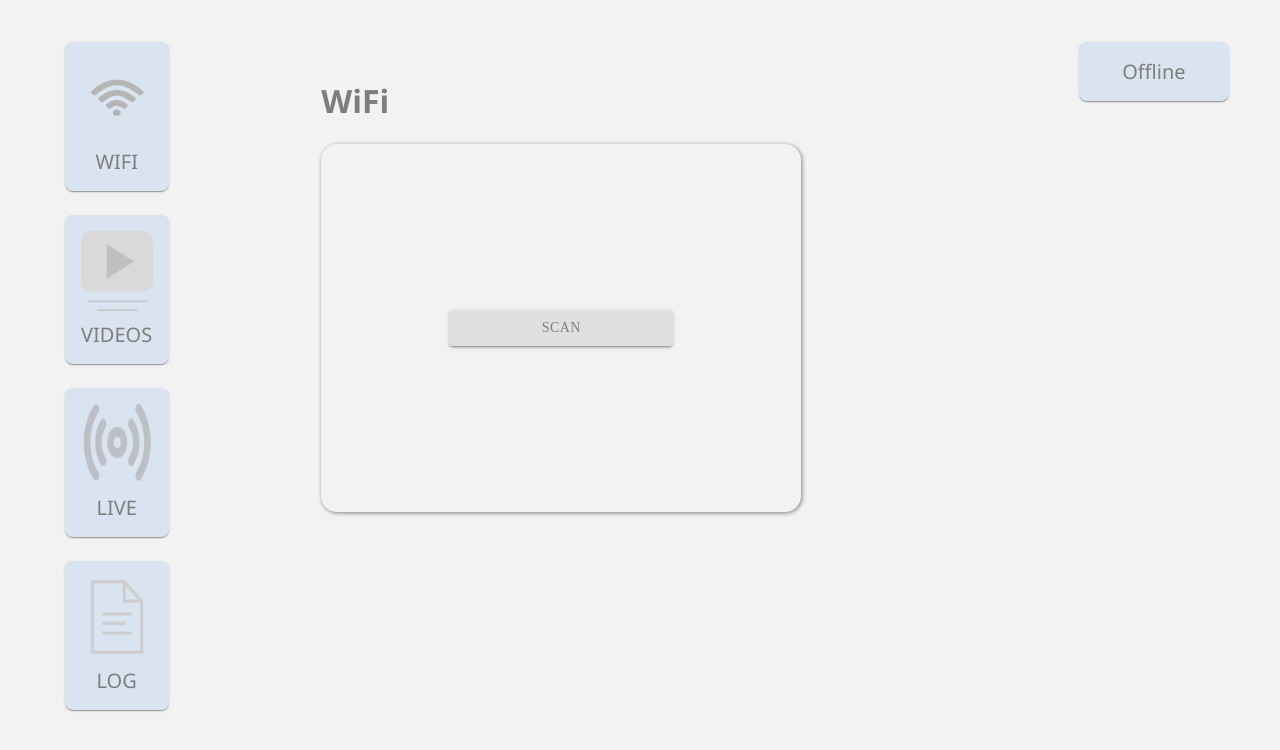
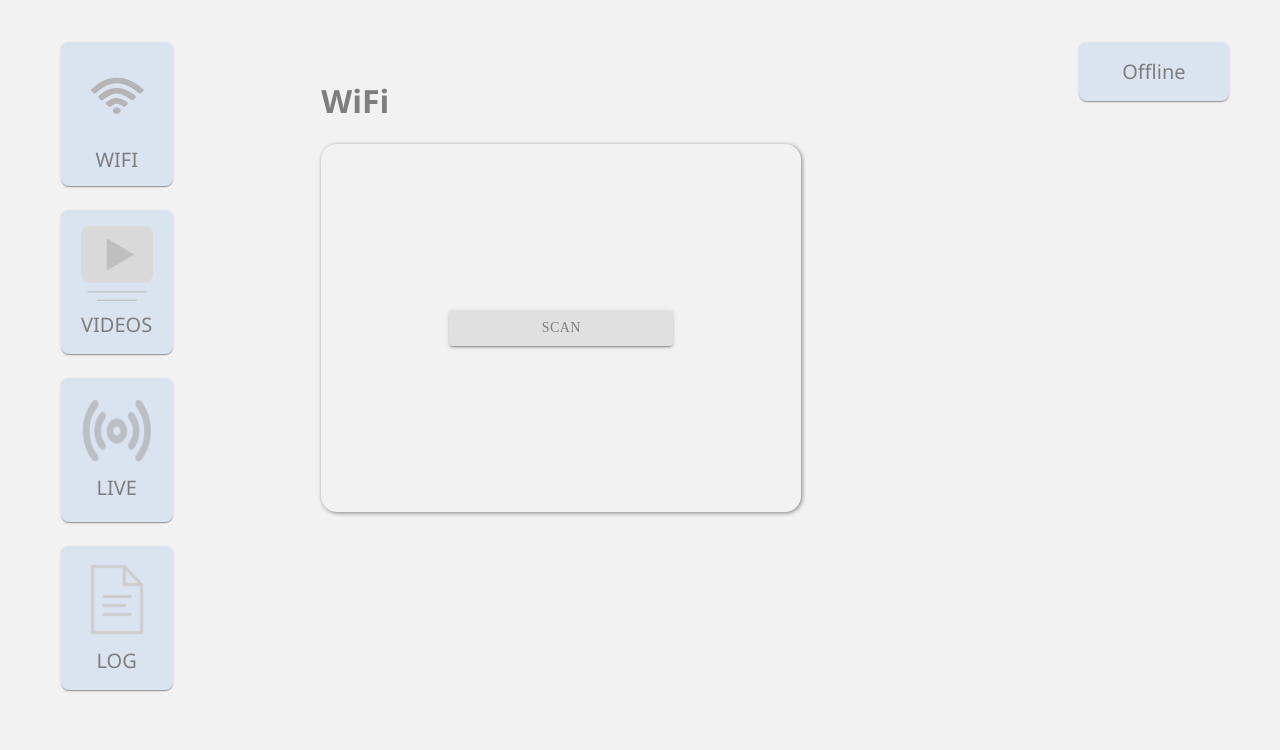
Before and after one commit to glimpsewearables/nextGW, a Next.js app: page / in a window 1280 px wide. Shown: the top 750 px of the page. Built offline with nearby package versions, Linux system fonts and the light colour scheme.

Commit message:
live logo dimensions fixed

```diff
--- a/Components/Navigation/Navbar.js
+++ b/Components/Navigation/Navbar.js
@@ -18,6 +18,8 @@ const useStyles = makeStyles((theme) => ({
   },
   PaperDesk: {
     padding: theme.spacing(2),
+    height: "7rem",
+    width: "5rem",
     textAlign: "center",
     fontFamily: "Segoe UI ",
     fontSize: "20px",
@@ -134,8 +136,9 @@ export default function Navbar() {
           >
             <img
               className={classes.Img}
-              src="/live.png"
+              src="/live.webp"
               alt="Live"
+              style={{height: '4rem', width: '7rem'}}
             />
             LIVE
           </Paper>
@@ -145,8 +148,9 @@ export default function Navbar() {
           >
             <img
               className={classes.Img}
-              src="/live.png"
+              src="/live.webp"
               alt="Live"
+              style={{height: '4rem'}}
             />
             LIVE
           </Paper>
```
Also changed, not shown: public/live.webp (added).
